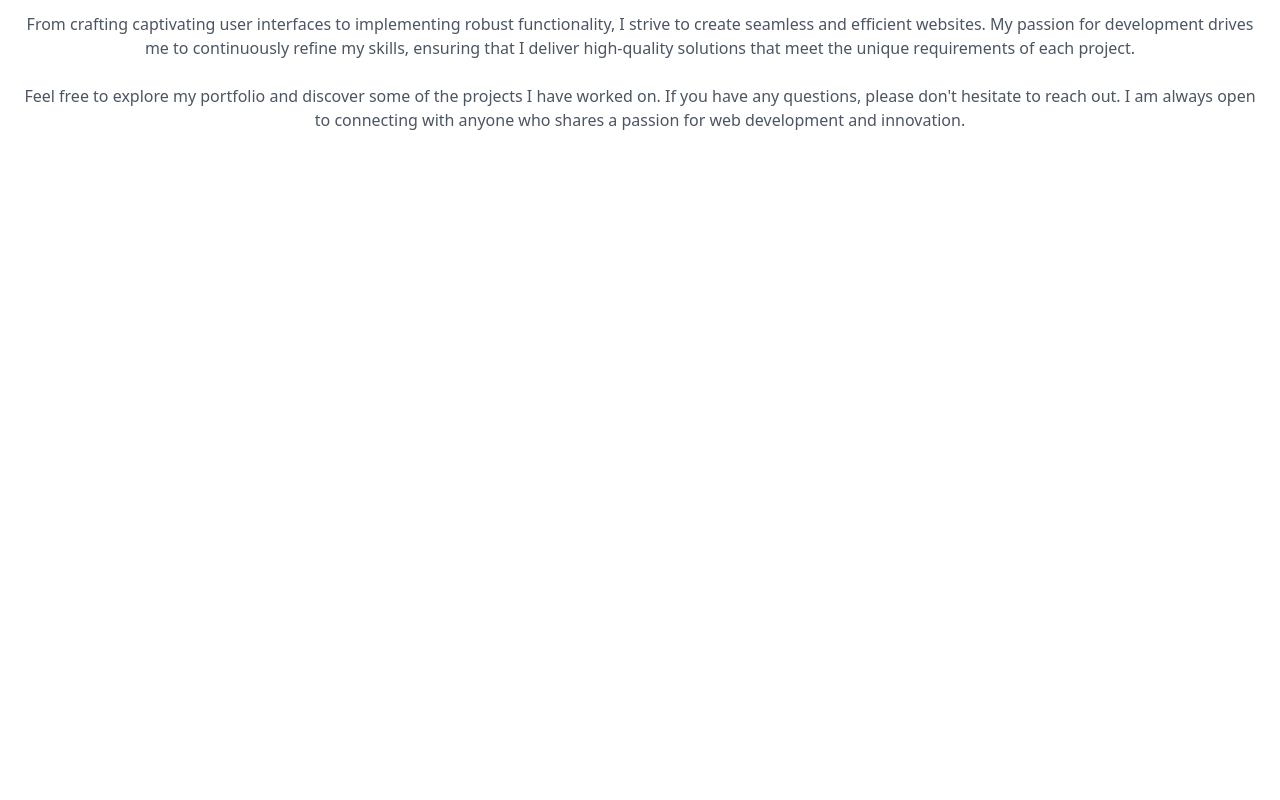
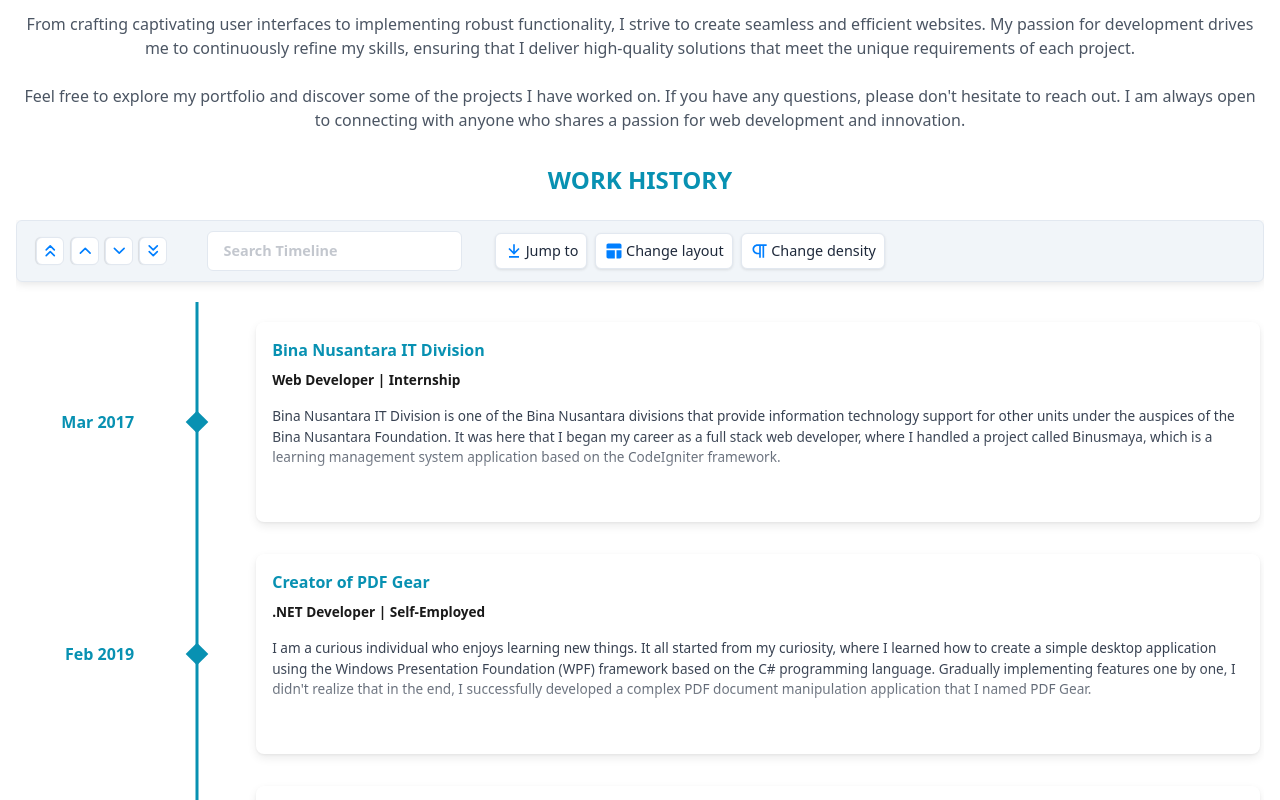
Before and after one commit to resenzhu/nextjs, a Next.js app: page /about in a window 1280 px wide. Shown: the part 460-1260 px from the top of the page. Built offline with nearby package versions, Linux system fonts and the light colour scheme; what tailwindcss-animated would draw is missing.

Commit message:
remove section styles and update experience

```diff
--- a/src/app/about/page.tsx
+++ b/src/app/about/page.tsx
@@ -19,7 +19,7 @@ const Page = (): JSX.Element => (
         description='Step behind the curtain and delve into the mind of a digital enthusiast, as I divulge the story of my adventures in design and development.'
       />
     </section>
-    <section className='h-full min-h-[calc(100vh-4rem)] md:h-full md:min-h-[calc(100vh-3.5rem)]'>
+    <section>
       <Me
         title='MEET RESEN'
         yoe={Math.floor(
@@ -31,7 +31,7 @@ const Page = (): JSX.Element => (
         )}
       />
     </section>
-    <section className='h-full min-h-[calc(100vh-4rem)] md:h-full md:min-h-[calc(100vh-3.5rem)]'>
+    <section>
       <Experience
         title='WORK HISTORY'
         experience={[
@@ -61,7 +61,7 @@ const Page = (): JSX.Element => (
             cardTitle: 'PT Bank CIMB Niaga Tbk',
             cardSubtitle: 'Middleware Developer | Full Time',
             cardDetailedText:
-              'PT Bank CIMB Niaga Tbk is the sixth largest bank in Indonesia based on assets and was established in 1955. In my role as a middleware developer in the Enterprise Service Bus (ESB) division, I am responsible for developing APIs used for various application integration purposes.'
+              'PT Bank CIMB Niaga Tbk is the sixth largest bank in Indonesia based on assets, established in 1955. As a middleware developer in the Enterprise Service Bus (ESB) division, my role focuses on developing APIs for various application integration purposes, utilizing tools such as IBM MQ, IBM App Connect, and others.'
           }
         ]}
       />
```
